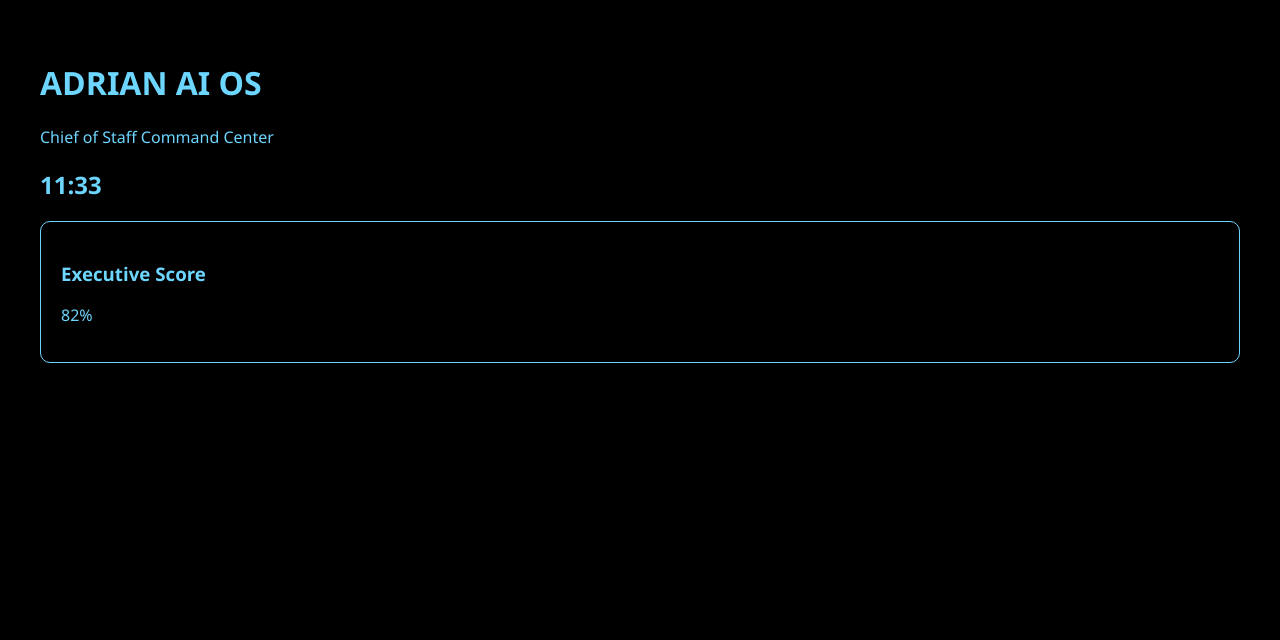
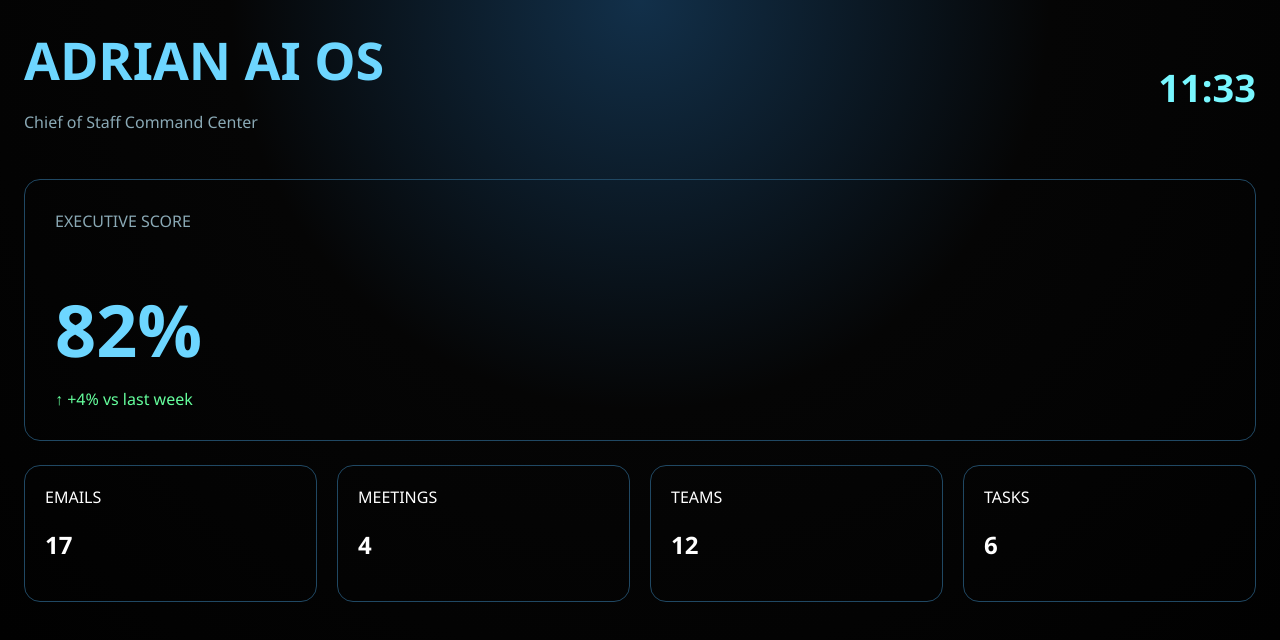
Before and after one commit to adrianbartosik/adrian-ai-os, a Next.js app: page / in a window 1280 px wide. Shown: the top 640 px of the page. Built offline with nearby package versions, Linux system fonts and the light colour scheme.

Commit message:
Refactor Home component layout and styles

```diff
--- a/app/page.js
+++ b/app/page.js
@@ -1,6 +1,10 @@
 "use client";
 
 import { useEffect, useState } from "react";
+
+import Header from "../components/Header";
+import ExecutiveScore from "../components/ExecutiveScore";
+import KpiGrid from "../components/KpiGrid";
 
 export default function Home() {
   const [time, setTime] = useState("--:--");
@@ -26,28 +30,26 @@ export default function Home() {
     <main
       style={{
         minHeight: "100vh",
-        background: "#000",
-        color: "#6dd6ff",
-        padding: "40px",
+        background:
+          "radial-gradient(circle at top, #12304a 0%, #050505 40%, #000000 100%)",
+        color: "#ffffff",
+        padding: "24px",
         fontFamily: "Segoe UI, sans-serif",
       }}
     >
-      <h1>ADRIAN AI OS</h1>
-
-      <p>Chief of Staff Command Center</p>
-
-      <h2>{time}</h2>
-
       <div
         style={{
-          marginTop: "20px",
-          border: "1px solid #6dd6ff",
-          borderRadius: "10px",
-          padding: "20px",
+          maxWidth: "1400px",
+          margin: "0 auto",
         }}
       >
-        <h3>Executive Score</h3>
-        <p>82%</p>
+        <Header time={time} />
+
+        <ExecutiveScore />
+
+        <div style={{ marginTop: "24px" }}>
+          <KpiGrid />
+        </div>
       </div>
     </main>
   );
```
